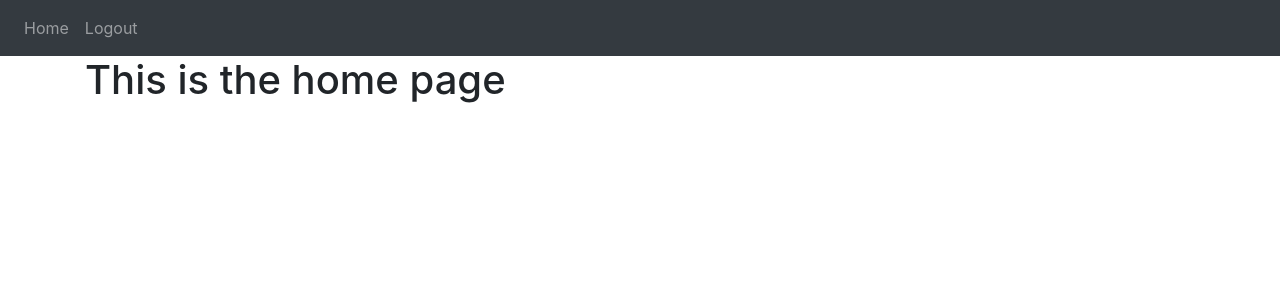
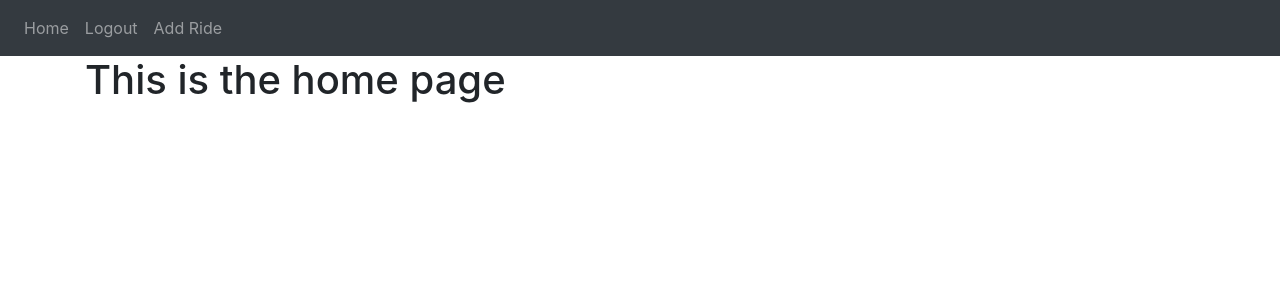
Before and after one commit to djwu25/UCSDRideshare, a Flask app: page / in a window 1280 px wide. Shown: the top 300 px of the page. Run offline with Flask 2, Linux system fonts and the light colour scheme; a user stored in the database is signed in; some libraries are stand-ins or nearby versions.

Commit message:
Update base.html

```diff
--- a/website/templates/base.html
+++ b/website/templates/base.html
@@ -27,6 +27,7 @@
           {% if user.is_authenticated %}
           <a class="nav-item nav-link" id="home" href="/">Home</a>
           <a class="nav-item nav-link" id="logout" href="/logout">Logout</a>
+          <a class="nav-item nav-link" id="add-ride" href="/add-ride">Add Ride</a>
           {% else %}
           <a class="nav-item nav-link" id="login" href="/login">Login</a>
           <a class="nav-item nav-link" id="signUp" href="/sign-up">Sign Up</a>
```
